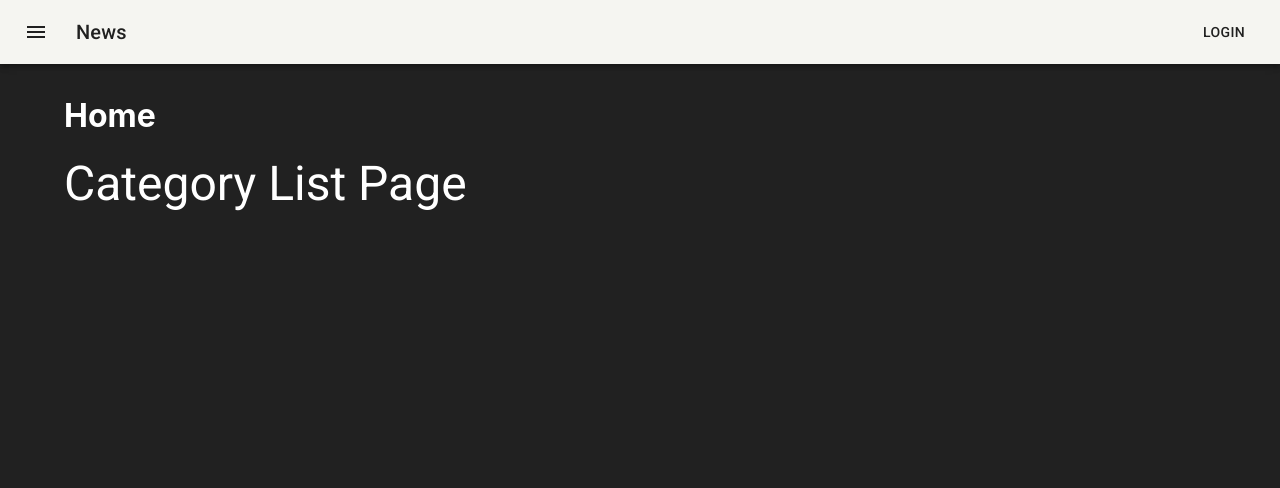
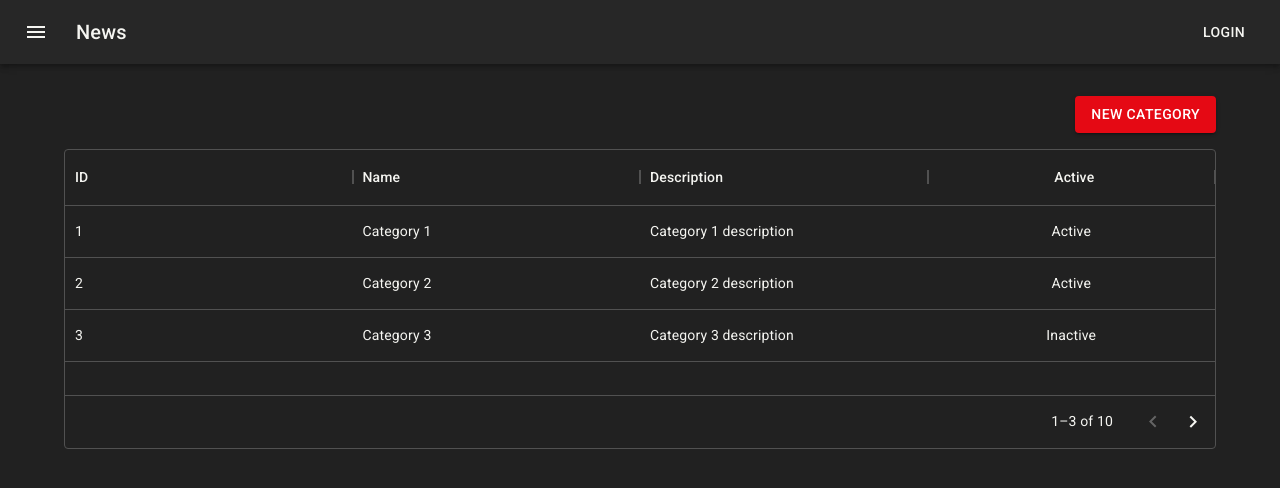
Before and after one commit to wenceslau/fc-admin-do-catalago-ui, a React (Create React App) app: page / in a window 1280 px wide. Shown: the top 488 px of the page. Built offline with nearby package versions, Linux system fonts and the light colour scheme.

Commit message:
Update Category list and change theme to dark mode.

```diff
--- a/package.json
+++ b/package.json
@@ -8,6 +8,7 @@
     "@fontsource/roboto": "^5.0.13",
     "@mui/icons-material": "^5.15.19",
     "@mui/material": "^5.15.19",
+    "@mui/x-data-grid": "^5.15.2",
     "@reduxjs/toolkit": "^1.9.7",
     "@testing-library/jest-dom": "^5.17.0",
     "@testing-library/react": "^13.4.0",
--- a/src/App.tsx
+++ b/src/App.tsx
@@ -21,7 +21,6 @@ function App() {
             >
                 <Header/>
                 <Layout>
-                    <h1>Home</h1>
                     <Routes>
                         <Route path="/" element={<CategoryList/>} />
                         <Route path={"/categories"} element={<CategoryList/>} />
--- a/src/config/tehme.ts
+++ b/src/config/tehme.ts
@@ -2,7 +2,7 @@ import {createTheme} from "@mui/material";
 
 export const appTheme = createTheme({
     palette: {
-        mode: 'light',
+        mode: 'dark',
         primary: {
             main: '#f5f5f1',
         },
--- a/src/features/categories/CategoryList.tsx
+++ b/src/features/categories/CategoryList.tsx
@@ -1,7 +1,55 @@
-import {Typography} from "@mui/material";
+import {Box, Button, Typography} from "@mui/material";
+import {Link} from "react-router-dom";
+import {useAppSelector} from "../../app/hooks";
+import {selectCategories} from "./categorySlice";
+import {DataGrid, GridRowsProp, GridColDef} from "@mui/x-data-grid";
 
-export const CategoryList = () => (
-    <Typography variant="h3" component="h1">
-        Category List Page
-    </Typography>
-);
+export const CategoryList = () => {
+
+    const categories = useAppSelector(selectCategories);
+    console.log(categories);
+
+    //create from catgories
+    const rows: GridRowsProp = categories.map((category) => ({
+        id: category.id,
+        name: category.name,
+        description: category.description,
+        is_active: category.is_active,
+        created_at: category.created_at
+    }));
+
+    const columns: GridColDef[] = [
+        {field: 'id', headerName: 'ID', flex: 1},
+        {field: 'name', headerName: 'Name', flex: 1},
+        {field: 'description', headerName: 'Description', flex: 1},
+        {
+            field: 'is_active', headerName: 'Active', flex: 1, type: 'boolean',
+            renderCell: (row) => {
+                return row.value ? 'Active' : 'Inactive'
+            }
+        }
+    ];
+
+    return (
+        <Box maxWidth="lg" sx={{mt: 4, mb: 4}}>
+            <Box display={"flex"} justifyContent={"flex-end"}>
+                <Button
+                    variant="contained"
+                    color="secondary"
+                    component={Link}
+                    to="/categories/create"
+                    style={{marginBottom: "1rem"}}
+                >
+                    New Category
+                </Button>
+
+            </Box>
+            <div style={{height: 300, width: '100%'}}>
+                <DataGrid
+                    pageSize={3}
+                    rowsPerPageOptions={[4, 10, 20]}
+                    rows={rows} columns={columns}/>
+            </div>
+        </Box>
+    )
+}
--- a/src/features/categories/categorySlice.ts
+++ b/src/features/categories/categorySlice.ts
@@ -1,4 +1,5 @@
 import {createSlice} from "@reduxjs/toolkit";
+import {RootState} from "../../app/store";
 
 interface Category {
     id: string;
@@ -17,7 +18,7 @@ const category: Category = {
     created_at: '2021-10-01T00:00:00.000000Z',
     updated_at: '2021-10-01T00:00:00.000000Z',
     deleted_at: null,
-    description: null,
+    description: 'Category 1 description',
 }
 
 export const initialState = [
@@ -26,11 +27,73 @@ export const initialState = [
         ...category,
         id: '2',
         name: 'Category 2',
+        description: 'Category 2 description',
+        created_at: '2021-10-02T00:00:00.000000Z',
+        is_active: true,
     },
     {
         ...category,
         id: '3',
         name: 'Category 3',
+        description: 'Category 3 description',
+        created_at: '2021-10-02T00:00:00.000000Z',
+        is_active: false,
+    },
+    {
+        ...category,
+        id: '4',
+        name: 'Category 4',
+        description: 'Category 4 description',
+        created_at: '2021-10-02T00:00:00.000000Z',
+        is_active: false,
+    },
+    {
+        ...category,
+        id: '5',
+        name: 'Category 5',
+        description: 'Category 5 description',
+        created_at: '2021-10-02T00:00:00.000000Z',
+        is_active: false,
+    },
+    {
+        ...category,
+        id: '6',
+        name: 'Category 6',
+        description: 'Category 6 description',
+        created_at: '2021-10-02T00:00:00.000000Z',
+        is_active: false,
+    },
+    {
+        ...category,
+        id: '7',
+        name: 'Category 7',
+        description: 'Category 7 description',
+        created_at: '2021-10-02T00:00:00.000000Z',
+        is_active: false,
+    },
+    {
+        ...category,
+        id: '8',
+        name: 'Category 8',
+        description: 'Category 8 description',
+        created_at: '2021-10-02T00:00:00.000000Z',
+        is_active: false,
+    },
+    {
+        ...category,
+        id: '9',
+        name: 'Category 9',
+        description: 'Category 9 description',
+        created_at: '2021-10-02T00:00:00.000000Z',
+        is_active: false,
+    },
+    {
+        ...category,
+        id: '10',
+        name: 'Category 10',
+        description: 'Category 10 description',
+        created_at: '2021-10-02T00:00:00.000000Z',
+        is_active: false,
     }
 ];
 
@@ -47,4 +110,6 @@ const categoriesSlice = createSlice({
     },
 });
 
+export const selectCategories = (state: RootState) => state.categories;
+
 export default categoriesSlice.reducer;
```
Also changed, not shown: 2 other files (tests, documents, lock files or other folders).
